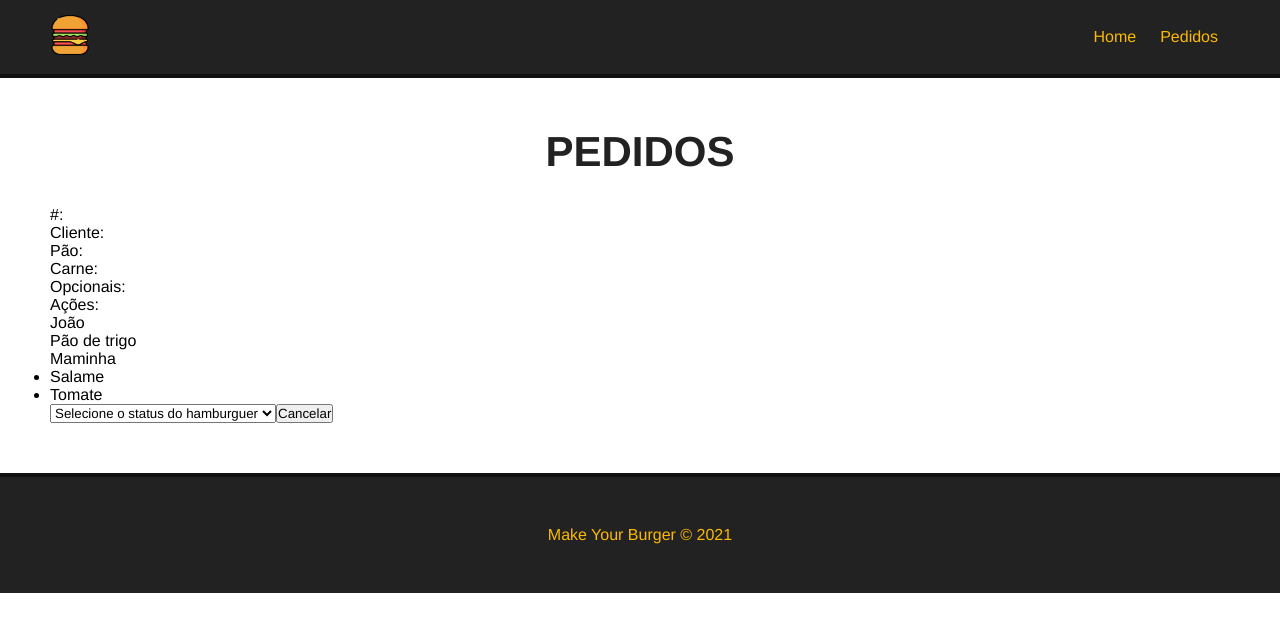
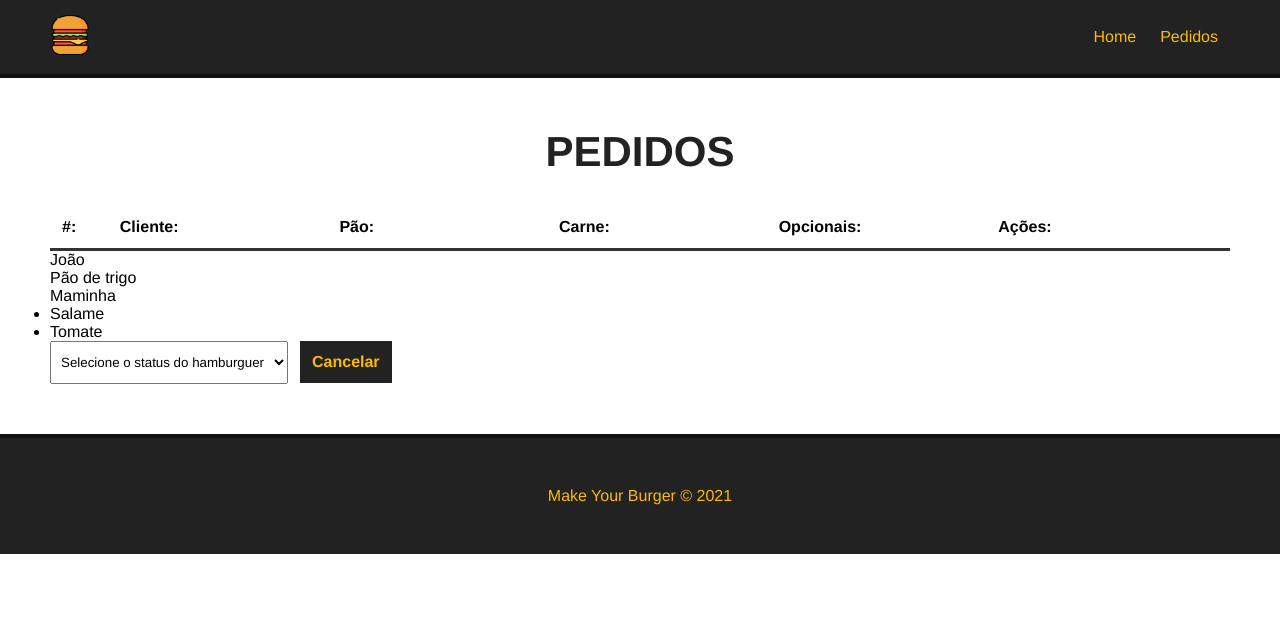
Before and after one commit to Thiago-Develooper/hamburgearia_vuejs, a Vue app: page /pedidos in a window 1280 px wide. Shown: the top 632 px of the page. Built offline with nearby package versions, Linux system fonts and the light colour scheme.

Commit message:
feat(dashboard): adicionado todo o CSS

```diff
--- a/src/components/Dashboard.vue
+++ b/src/components/Dashboard.vue
@@ -40,6 +40,60 @@
     }
 </script>
 
-<script>
+<style scoped>
+  #burger-table {
+    max-width: 1200px;
+    margin: 0 auto;
+  }
 
-</script>
+  #burger-table-heading,
+  #burger-table-rows,
+  .burger-table-row {
+    display: flex;
+    flex-wrap: wrap;
+  }
+
+  #burger-table-heading {
+    font-weight: bold;
+    padding: 12px;
+    border-bottom: 3px solid #333;
+  }
+
+  .burger-table-row {
+    width: 100%;
+    padding: 12px;
+    border-bottom: 1px solid #CCC;
+  }
+
+  #burger-table-heading div,
+  .burger-table-row div {
+    width: 19%;
+  }
+
+  #burger-table-heading .order-id,
+  .burger-table-row .order-number {
+    width: 5%;
+  }
+
+  select {
+    padding: 12px 6px;
+    margin-right: 12px;
+  }
+
+  .delete-btn {
+    background-color: #222;
+    color:#fcba03;
+    font-weight: bold;
+    border: 2px solid #222;
+    padding: 10px;
+    font-size: 16px;
+    margin: 0 auto;
+    cursor: pointer;
+    transition: .5s;
+  }
+
+  .delete-btn:hover {
+    background-color: transparent;
+    color: #222;
+  }
+</style>
```
